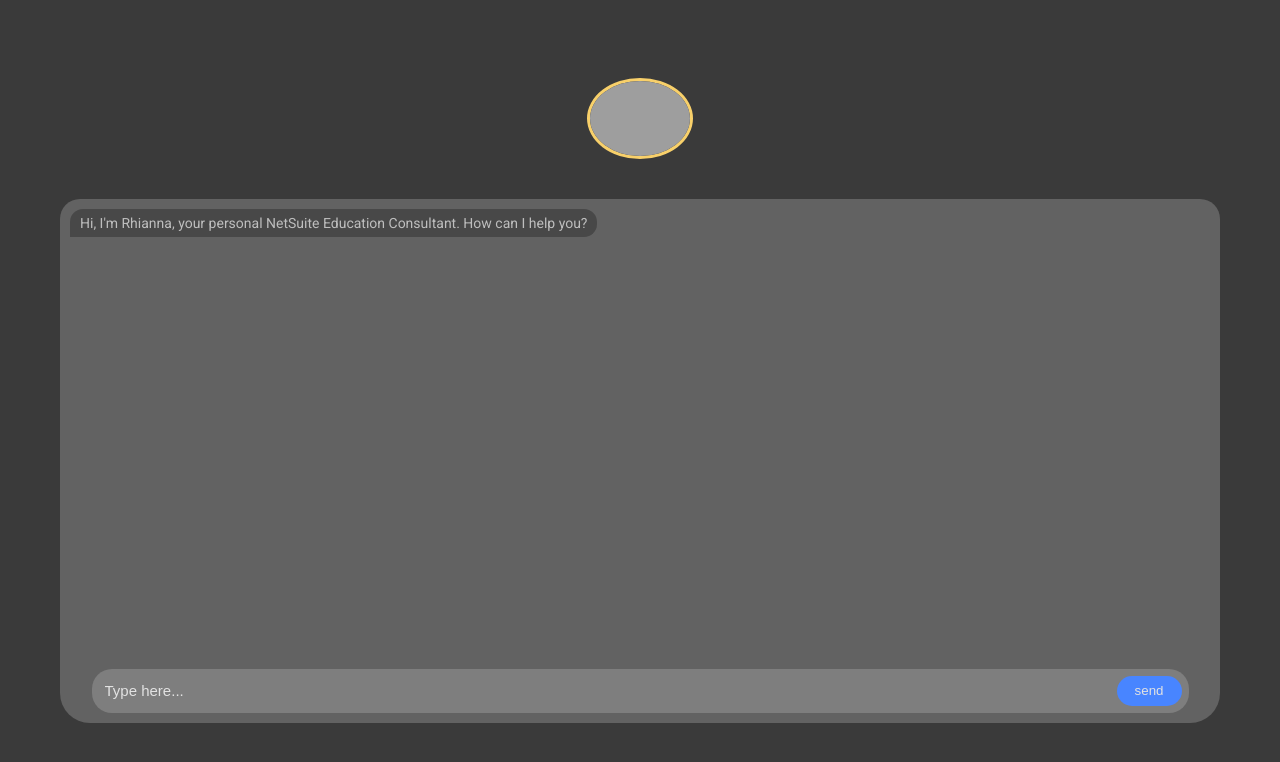
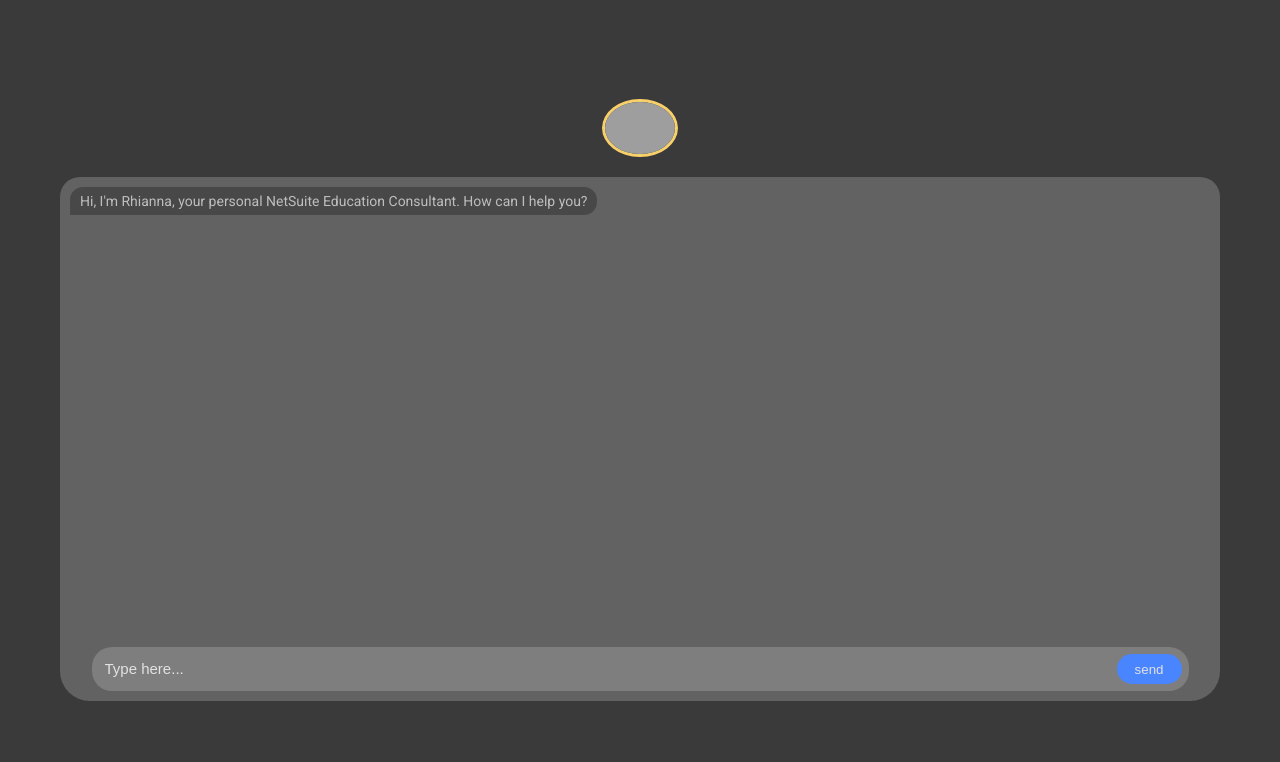
Before and after one commit to julian-castro1/rhiannaGPT, a plain HTML site: page index.html in a window 1280 px wide. Drawn offline with Linux system fonts and the light colour scheme; grey boxes are pictures that could not be loaded.

Commit message:
adjusting padding

```diff
--- a/styles.css
+++ b/styles.css
@@ -10,15 +10,17 @@ body{
 
     display: flex;
     padding: 40px;
+    padding-top: 15px;
+    padding-bottom: 15px;
     flex-direction: column;
     justify-content: center;
     align-items: center;
 }
 img{
     border-radius: 50%;
-    width: 100px;
+    width: 70px;
     border: 3px solid rgb(248, 208, 106);
-    margin-bottom: 40px;
+    margin-bottom: 20px;
 }
 #chat{
     background-color: rgb(98, 98, 98);
```
